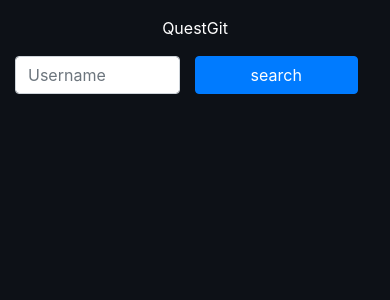
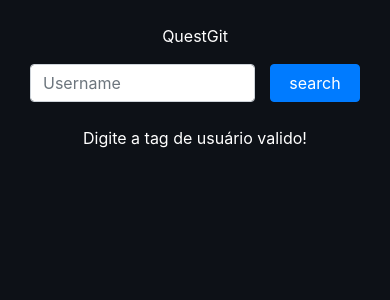
Before and after one commit to thelastofuslinco/questgit, a React (Create React App) app: page / in a window 390 px wide. Shown: the top 300 px of the page. Built offline with nearby package versions, Linux system fonts and the light colour scheme.

Commit message:
mobile app version 1.0.1

```diff
--- a/src/App.js
+++ b/src/App.js
@@ -5,7 +5,7 @@ import { Routes } from './routes';
 
 function App() {
   return (
-    <div className="vh-100">
+    <div className="">
       <GlobalState>
         <Routes />
       </GlobalState>
--- a/src/components/Button.js
+++ b/src/components/Button.js
@@ -1,8 +1,8 @@
 import React from 'react';
 
-export default function Button({ text, onClick }) {
+export default function Button({ text, onClick, className }) {
   return (
-    <button type="button" className="btn btn-primary col-5" onClick={onClick}>
+    <button type="button" className={`${className}`} onClick={onClick}>
       {text}
     </button>
   );
--- /dev/null
+++ b/src/components/HasRepository.js
@@ -0,0 +1,13 @@
+import React from 'react';
+
+export default function HasRepository({ repository, isRepository }) {
+  return (
+    <div>
+      {isRepository ? (
+        repository.length ? null : (
+          <p>Sem repositório disponível</p>
+        )
+      ) : null}
+    </div>
+  );
+}
--- a/src/components/Input.js
+++ b/src/components/Input.js
@@ -2,7 +2,7 @@ import React from 'react';
 
 export default function Input({ value, onChange, onKeyDown }) {
   return (
-    <div className="input-group flex-nowrap col-6">
+    <div className="input-group flex-nowrap col-8 pl-0">
       <input
         type="text"
         className="form-control"
--- a/src/components/NavBar.js
+++ b/src/components/NavBar.js
@@ -2,19 +2,23 @@ import React from 'react';
 import Button from './Button';
 import Input from './Input';
 
-export default function NavBar({ inputValue, setInput, getUserData }) {
+export default function NavBar({ value, setValue, getData }) {
   return (
-    <nav className="py-3 container">
+    <nav className="py-4 container">
       <p className="text-center">QuestGit</p>
 
-      <div className="row">
+      <div className="row justify-content-center">
         <Input
-          value={inputValue}
-          onChange={(event) => setInput(event.target.value)}
-          onKeyDown={(event) => event.key === 'Enter' && getUserData()}
+          value={value}
+          onChange={(event) => setValue(event.target.value)}
+          onKeyDown={(event) => event.key === 'Enter' && getData()}
         />
 
-        <Button onClick={getUserData} text="search" />
+        <Button
+          onClick={getData}
+          text="search"
+          className="btn btn-primary col-3"
+        />
       </div>
     </nav>
   );
--- a/src/components/Profile.js
+++ b/src/components/Profile.js
@@ -4,11 +4,14 @@ export default function Profile({ user, starreds }) {
   return (
     <div className="d-flex flex-column justify-content-center align-items-center">
       <div className="mb-3">
-        <img
-          src={user.avatar_url}
-          height="200px"
-          className="rounded-circle border border-qg-dark"
-        />
+        <a href={`${user.html_url}`} target="blank">
+          {' '}
+          <img
+            src={user.avatar_url}
+            height="200px"
+            className="rounded-circle border border-qg-dark"
+          />{' '}
+        </a>
         <i className="bi bi-laptop profileIcon border border-qg-dark"></i>
       </div>
 
@@ -18,7 +21,7 @@ export default function Profile({ user, starreds }) {
       <div className="">
         <p className="mb-0 ">
           <i className="bi bi-people-fill"></i> {user.followers} followers{' '}
-          {user.following} following {starreds.length}{' '}
+          {user.following} following {starreds ? starreds.length : null}{' '}
           <i className="bi bi-star-fill"></i>
         </p>
 
--- a/src/components/Repository.js
+++ b/src/components/Repository.js
@@ -2,9 +2,13 @@ import React from 'react';
 
 export default function Repository({ repository }) {
   return (
+    <div className="border rounded my-4 p-2">
+      <div className="d-flex justify-content-between">
+        <p>{repository.name}</p>
         <a className="repoLink" href={`${repository.html_url}`} target="blank">
-      <div className="border rounded my-4 p-2">
-        <p>{repository.name}</p>
+          <i className="bi bi-arrow-up-right-square-fill"></i>
+        </a>
+      </div>
       <p>{repository.description}</p>
       <div className="d-flex justify-content-between">
         {repository.language && <p>{repository.language}</p>}
@@ -17,6 +21,5 @@ export default function Repository({ repository }) {
         </p>
       </div>
     </div>
-    </a>
   );
 }
--- a/src/components/Starred.js
+++ /dev/null
@@ -1,22 +0,0 @@
-import React from 'react';
-
-export default function Starred({ starred }) {
-  return (
-    <a className="repoLink" href={`${starred.html_url}`} target="blank">
-      <div className="border rounded my-4 p-2">
-        <p>{starred.name}</p>
-        <p>{starred.description}</p>
-        <div className="d-flex justify-content-between">
-          {starred.language && <p>{starred.language}</p>}
-          <p>
-            {new Date(starred.updated_at).toLocaleString('pt-BR', {
-              year: 'numeric',
-              month: 'long',
-              day: 'numeric',
-            })}
-          </p>
-        </div>
-      </div>
-    </a>
-  );
-}
--- a/src/screens/HomeScreen.js
+++ b/src/screens/HomeScreen.js
@@ -4,22 +4,27 @@ import { useGlobalContext } from '../global/GlobalContextData';
 import { useHistory, useParams } from 'react-router-dom';
 
 export default function HomeScreen() {
-  const { getUserData } = useGlobalContext();
+  const { getUserData, user } = useGlobalContext();
   const [searchInput, setSearchInput] = useState('');
-  const { user } = useParams();
+  const { userName } = useParams();
 
   const history = useHistory();
 
   return (
-    <div className="">
+    <div className="container">
       <NavBar
-        inputValue={searchInput}
-        setInput={setSearchInput}
-        getUserData={() => {
-          getUserData(`${searchInput.length ? searchInput : user}`);
+        value={searchInput}
+        setValue={setSearchInput}
+        getData={() => {
+          getUserData(`${searchInput.length ? searchInput : userName}`);
+
           history.push(`/${searchInput}`);
         }}
       />
+
+      {user ? null : (
+        <p className="text-center">Digite a tag de usuário valido!</p>
+      )}
     </div>
   );
 }
--- a/src/screens/ProfileScreen.js
+++ b/src/screens/ProfileScreen.js
@@ -1,8 +1,8 @@
 import Button from '../components/Button';
 import NavBar from '../components/NavBar';
 import Profile from '../components/Profile';
+import HasRepository from '../components/HasRepository';
 import Repository from '../components/Repository';
-import Starred from '../components/Starred';
 import React, { useState, useEffect } from 'react';
 import { useGlobalContext } from '../global/GlobalContextData';
 import { useHistory, useParams } from 'react-router-dom';
@@ -24,11 +24,11 @@ export default function ProfileScreen() {
   }, [userName]);
 
   return (
-    <div className="">
+    <div className="mb-4">
       <NavBar
-        inputValue={searchInput}
-        setInput={setSearchInput}
-        getUserData={() => {
+        value={searchInput}
+        setValue={setSearchInput}
+        getData={() => {
           getUserData(`${searchInput.length ? searchInput : userName}`);
           history.push(`/${searchInput}`);
         }}
@@ -39,20 +39,27 @@ export default function ProfileScreen() {
 
         <div className="row justify-content-around my-2">
           <Button
+            className="btn btn-primary col-5"
             onClick={() => {
               setIsStarreds(true);
               setIsRepositories(false);
             }}
-            text="starred"
+            text="Estrelado"
           />
           <Button
+            className="btn btn-primary col-5"
             onClick={() => {
               setIsStarreds(false);
               setIsRepositories(true);
             }}
-            text="repos"
+            text="Repositorios"
           />
         </div>
+
+        {isRepositories && <p>Repositorios</p>}
+        {isStarreds && <p>Estrelado</p>}
+        {(isRepositories && <hr className="bg-white" />) ||
+          (isStarreds && <hr className="bg-white" />)}
 
         {isRepositories &&
           repositories.map((repository, index) => (
@@ -60,8 +67,14 @@ export default function ProfileScreen() {
           ))}
         {isStarreds &&
           starreds.map((starred, index) => (
-            <Starred starred={starred} key={index} />
+            <Repository repository={starred} key={index} />
           ))}
+        <HasRepository repository={starreds} isRepository={isStarreds} />
+
+        <HasRepository
+          repository={repositories}
+          isRepository={isRepositories}
+        />
       </main>
     </div>
   );
```
Also changed, not shown: 1 other file (tests, documents, lock files or other folders). Lines whose indentation alone changed are shown as unchanged.
